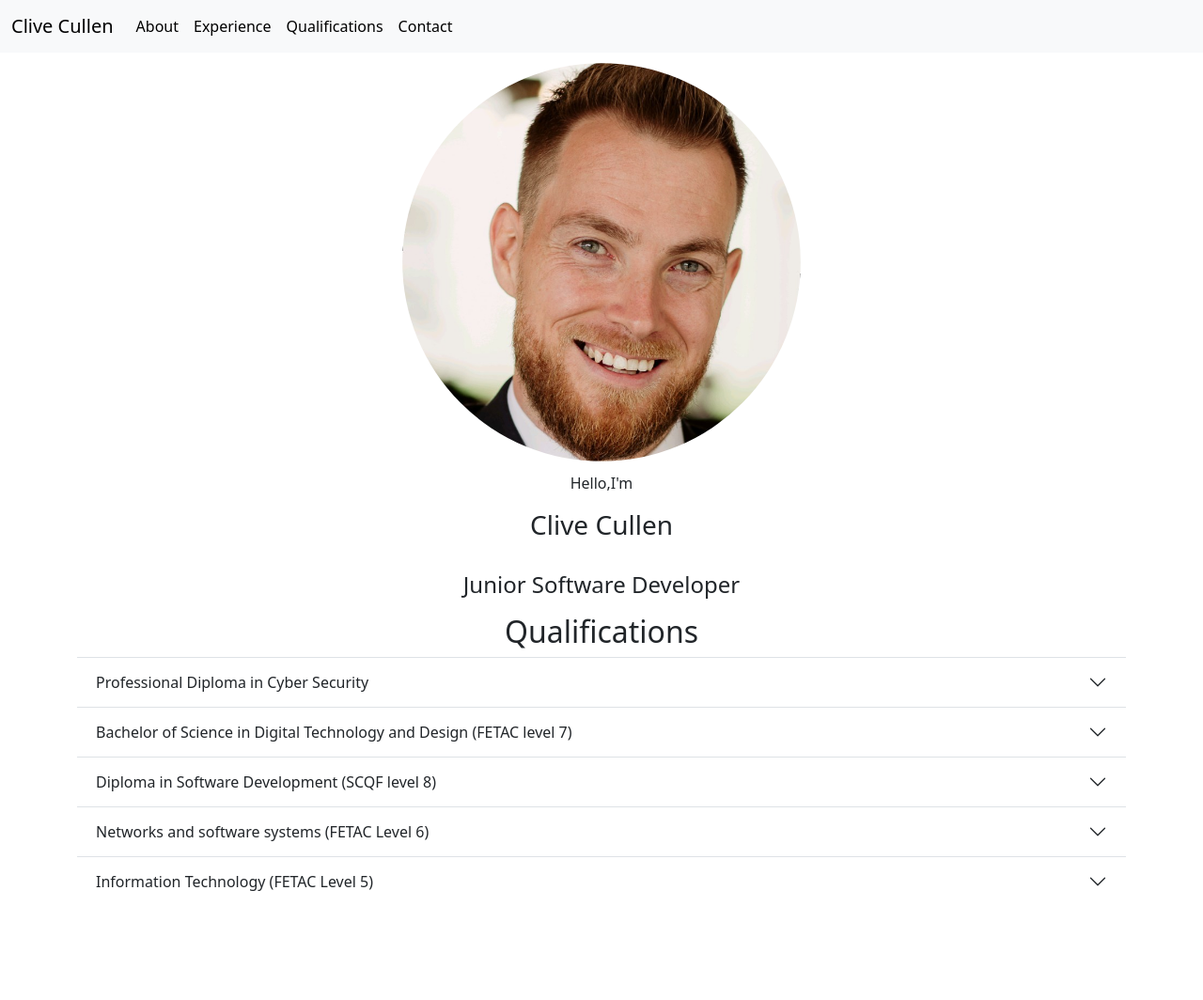
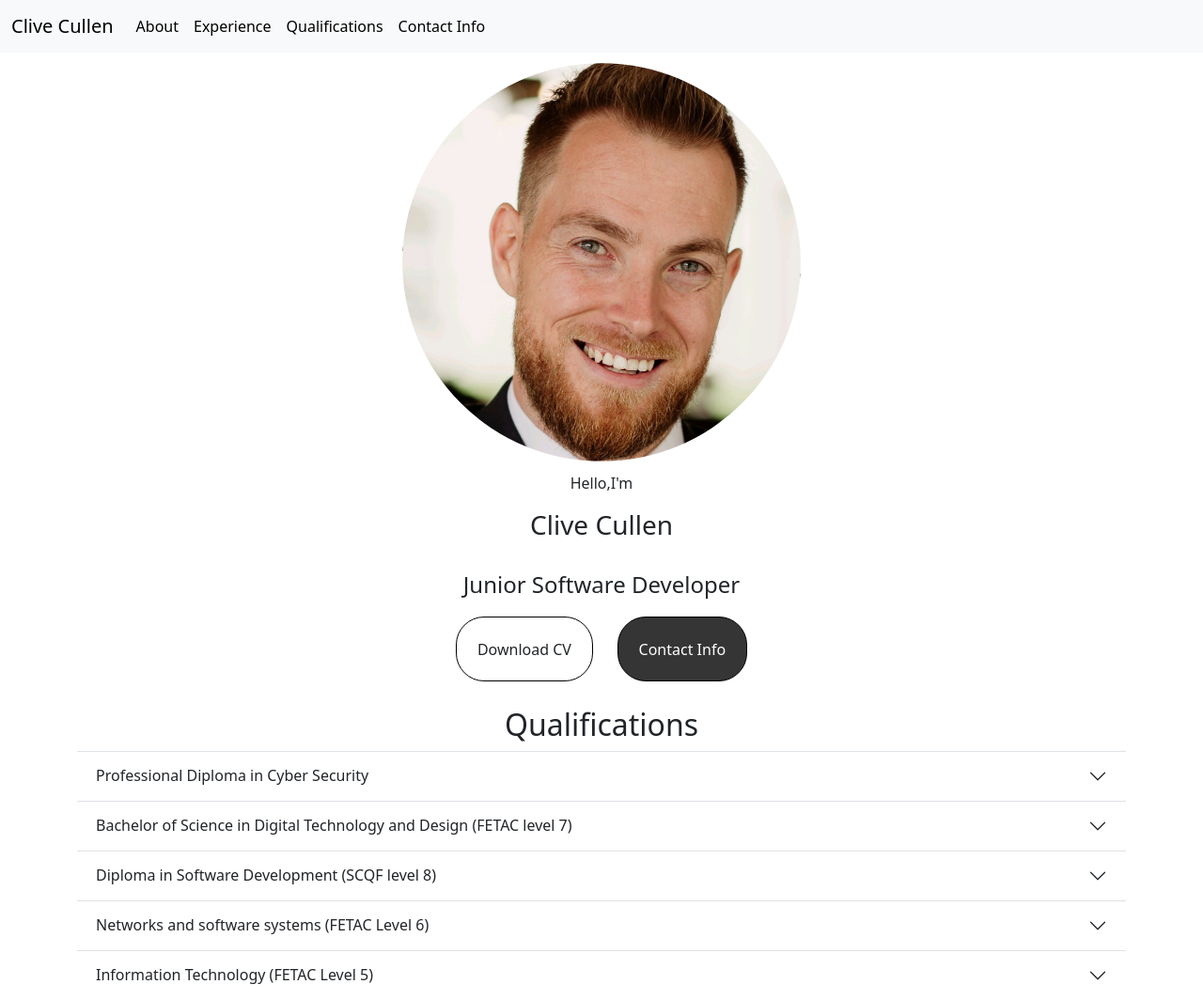
Before and after one commit to CliveCullen/simple-website, a plain HTML site: page index.html in a window 1280 px wide. Shown: the whole page at 94% size. Before the commit the page ends 964 px from the top, so only its background shows below. Drawn offline with nearby package versions, Linux system fonts and the light colour scheme.

Commit message:
buttons added

```diff
--- a/index.html
+++ b/index.html
@@ -2,16 +2,17 @@
 <script src="https://cdn.jsdelivr.net/npm/@popperjs/core@2.11.8/dist/umd/popper.min.js" integrity="sha384-I7E8VVD/ismYTF4hNIPjVp/Zjvgyol6VFvRkX/vR+Vc4jQkC+hVqc2pM8ODewa9r" crossorigin="anonymous"></script>
 <script src="https://cdn.jsdelivr.net/npm/bootstrap@5.3.2/dist/js/bootstrap.bundle.min.js" integrity="sha384-C6RzsynM9kWDrMNeT87bh95OGNyZPhcTNXj1NW7RuBCsyN/o0jlpcV8Qyq46cDfL" crossorigin="anonymous"></script>
 <link href="https://cdn.jsdelivr.net/npm/bootstrap@5.3.2/dist/css/bootstrap.min.css" rel="stylesheet" integrity="sha384-T3c6CoIi6uLrA9TneNEoa7RxnatzjcDSCmG1MXxSR1GAsXEV/Dwwykc2MPK8M2HN" crossorigin="anonymous">
+<link rel="stylesheet" type="text/css" href="style.css"><!--link css styles to page-->
 <html lang="en">
 
   <head>
     <meta charset="utf-8">
     <meta name="viewport" content="width=device-width, initial-scale=1">
     <title>Portfolio Website</title>
-    <link rel="stylesheet" type="text/css" href="style.css"><!--link css styles to page-->
+
   </head>
 
-  <nav class="navbar navbar-expand-lg bg-body-tertiary">
+  <nav class="navbar navbar-expand-lg bg-light navbar-custom ">
     <div class="container-fluid">
       <a class="navbar-brand" href="#">Clive Cullen</a>
       <button class="navbar-toggler" type="button" data-bs-toggle="collapse" data-bs-target="#navbarSupportedContent" aria-controls="navbarSupportedContent" aria-expanded="false" aria-label="Toggle navigation">
@@ -29,7 +30,7 @@
             <a class="nav-link active" aria-current="page" href="#">Qualifications</a>
           </li>
           <li class="nav-item">
-            <a class="nav-link active" aria-current="page" href="#">Contact</a>
+            <a class="nav-link active" aria-current="page" href="#">Contact Info</a>
           </li>
         </ul>
       </div>
@@ -48,6 +49,10 @@
                 Hello,I'm<br>
                 <h3>Clive Cullen</h3><br>
                 <h4>Junior Software Developer</h4>
+                <div class="d-grid gap-2 d-md-block col-12 mx-auto">
+                    <button class="btn CV" type="button">Download CV</button>
+                    <button class="btn btn-primary" type="button">Contact Info</button>
+                  </div>
             </p>
         </div>
 
--- a/style.css
+++ b/style.css
@@ -30,6 +30,30 @@ img {
     text-align: center;
 }
 
-.navbar{
-    color:white;
+
+.navbar-custom{
+    background-color: white;
 }
+.navbar-brand{
+    color:black;
+    font: 24px;
+
+}
+
+.btn-primary{
+    border-radius: 30px;
+    border-color: black;
+
+    padding: 2%;
+    margin:1%;
+    background-color:rgb(53, 53, 53);
+}
+
+.CV{
+    border-radius: 30px;
+    border-color: black;
+
+    padding: 2%;
+    margin:1%;
+    background-color:white;
+}
```
